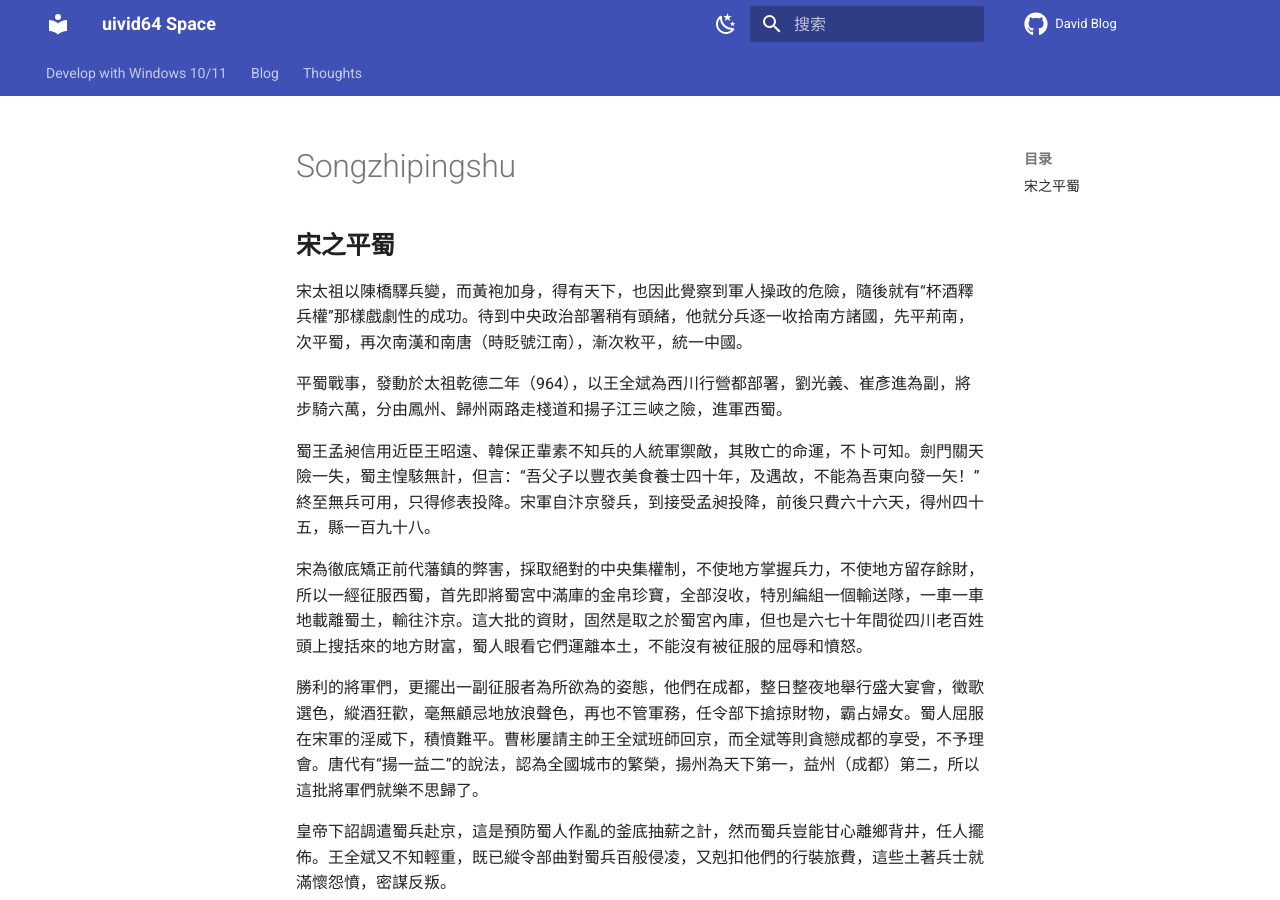
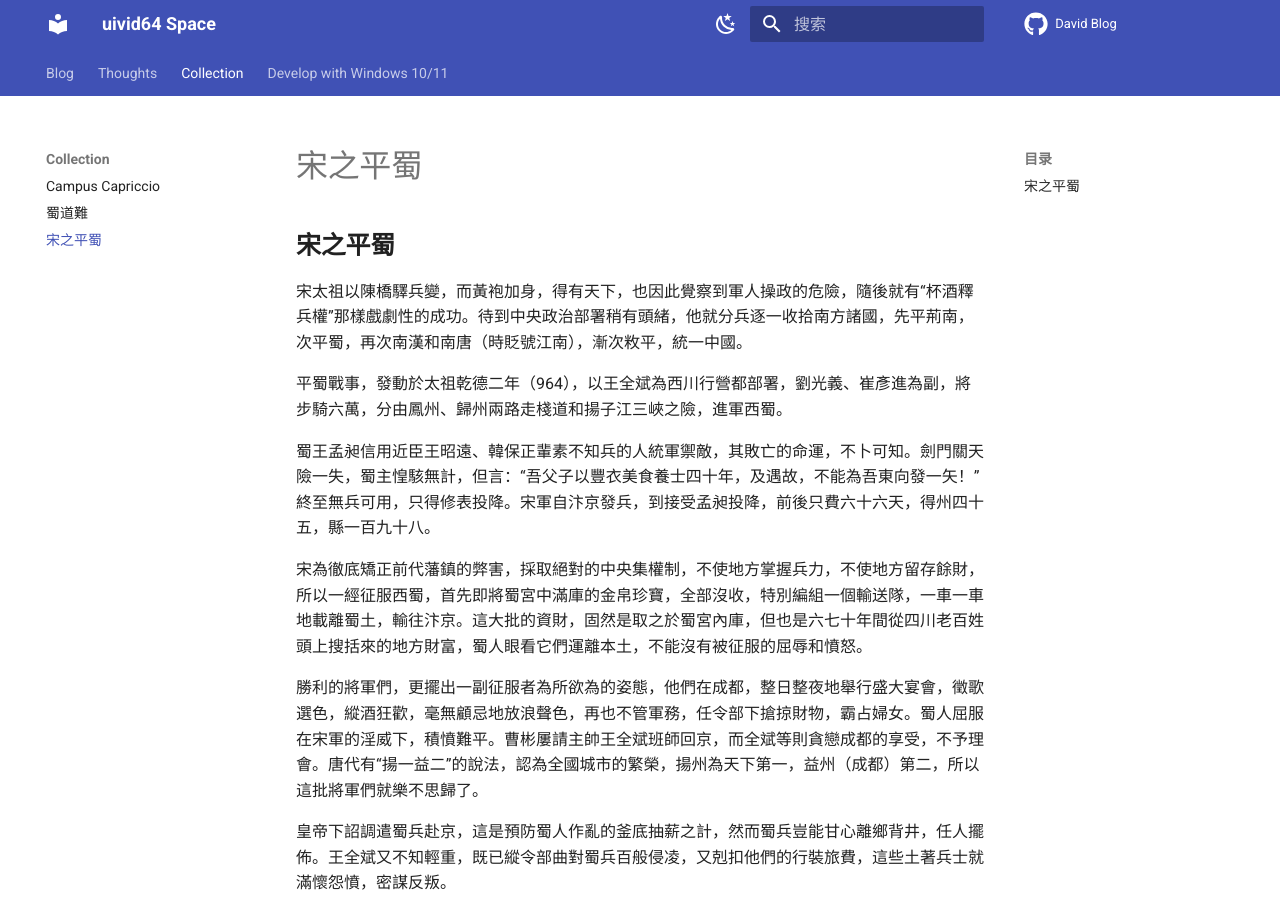
Before and after one commit to uivid64/uivid64.github.io, an MkDocs documentation site: the page built from docs/Collection/songzhipingshu.md, in a window 1280 px wide and 900 px high. Built offline with MkDocs 1.6.1 and Material for MkDocs 9.7.7, drawn with Linux system fonts in a browser that asks for light colours; comment, search, counter and statistics services are not loaded; some of the changed lines change nothing that is shown.

Commit message:
Update mkdocs.yml

```diff
--- a/mkdocs.yml
+++ b/mkdocs.yml
@@ -46,16 +46,6 @@ extra:
 
 # [Navigation]
 nav:
-    - Develop with Windows 10/11:
-      - Python with conda: Windows/conda.md
-      - Delete file: Windows/delete_file.md
-      - Proxy: Windows/proxy.md
-      - Win+R: Windows/Win+R.md
-      - Windows 11 Tips: Windows/Windows 11.md
-      - Winget: Windows/winget.md
-      - WSA: Windows/WSA.md
-      - WSL: Windows/WSL.md
-      - Docker Desktop : Windows/docker.md
     - Blog:
       - The Code Review Pyramid: Blog/The Code Review Pyramid.md
       - Learn In Public: Blog/Learn In Public.md
@@ -69,6 +59,21 @@ nav:
       - Personal Preference: Thoughts/Personal Preference.md
       - Pride and Prejudice: Thoughts/Pride and Prejudice.md
       - Love is Wise, Hatred is Foolish: Thoughts/Love is Wise, Hatred is Foolish.md
+    - Collection:
+      - Campus Capriccio: Collection/campus.md
+      - 蜀道難: Collection/shudaonan.md
+      - 宋之平蜀: Collection/songzhipingshu.md
+    - Develop with Windows 10/11:
+      - Python with conda: Windows/conda.md
+      - Delete file: Windows/delete_file.md
+      - Proxy: Windows/proxy.md
+      - Win+R: Windows/Win+R.md
+      - Windows 11 Tips: Windows/Windows 11.md
+      - Winget: Windows/winget.md
+      - WSA: Windows/WSA.md
+      - WSL: Windows/WSL.md
+      - Docker Desktop : Windows/docker.md
+
 
 
 
```
